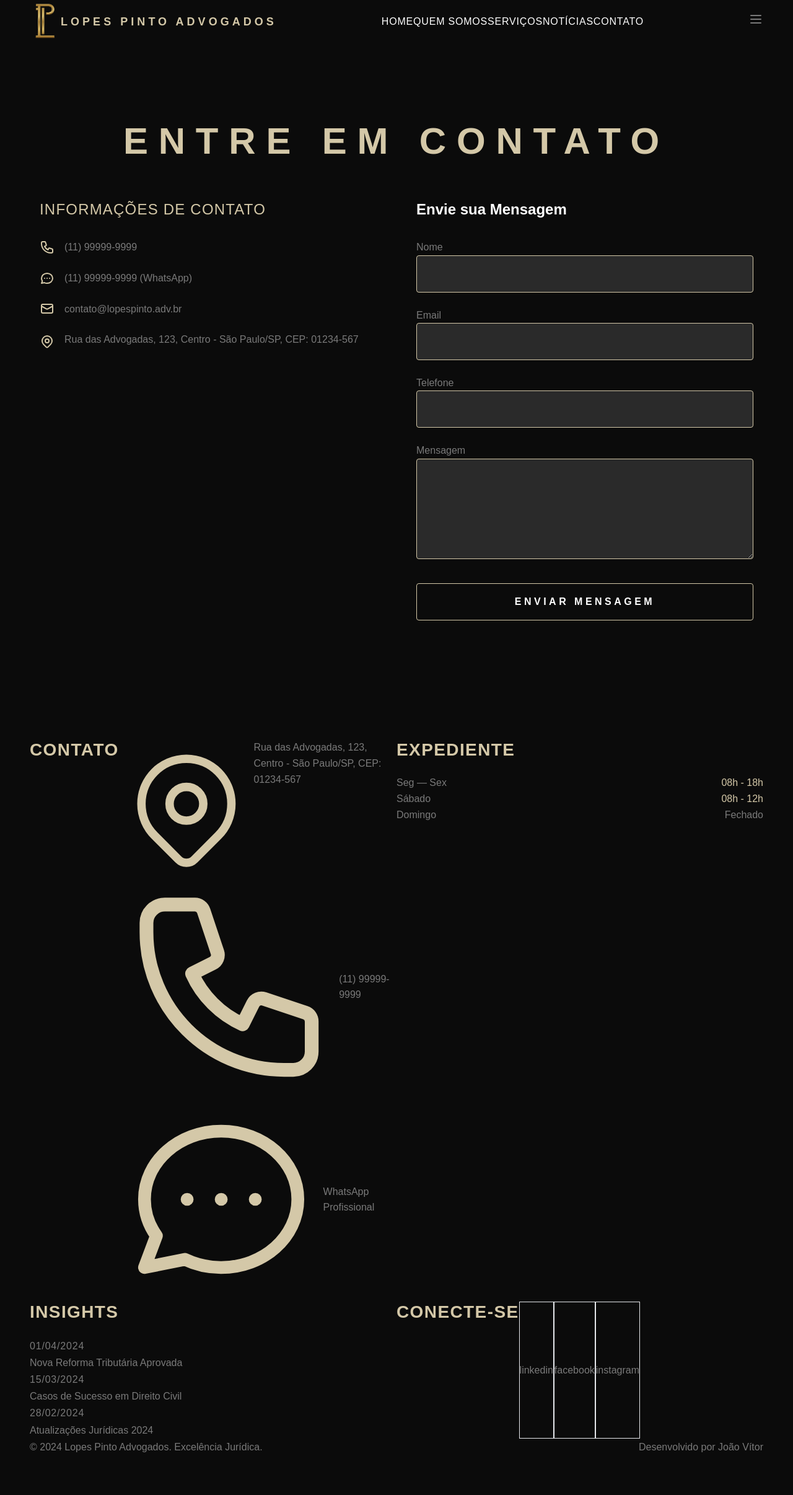
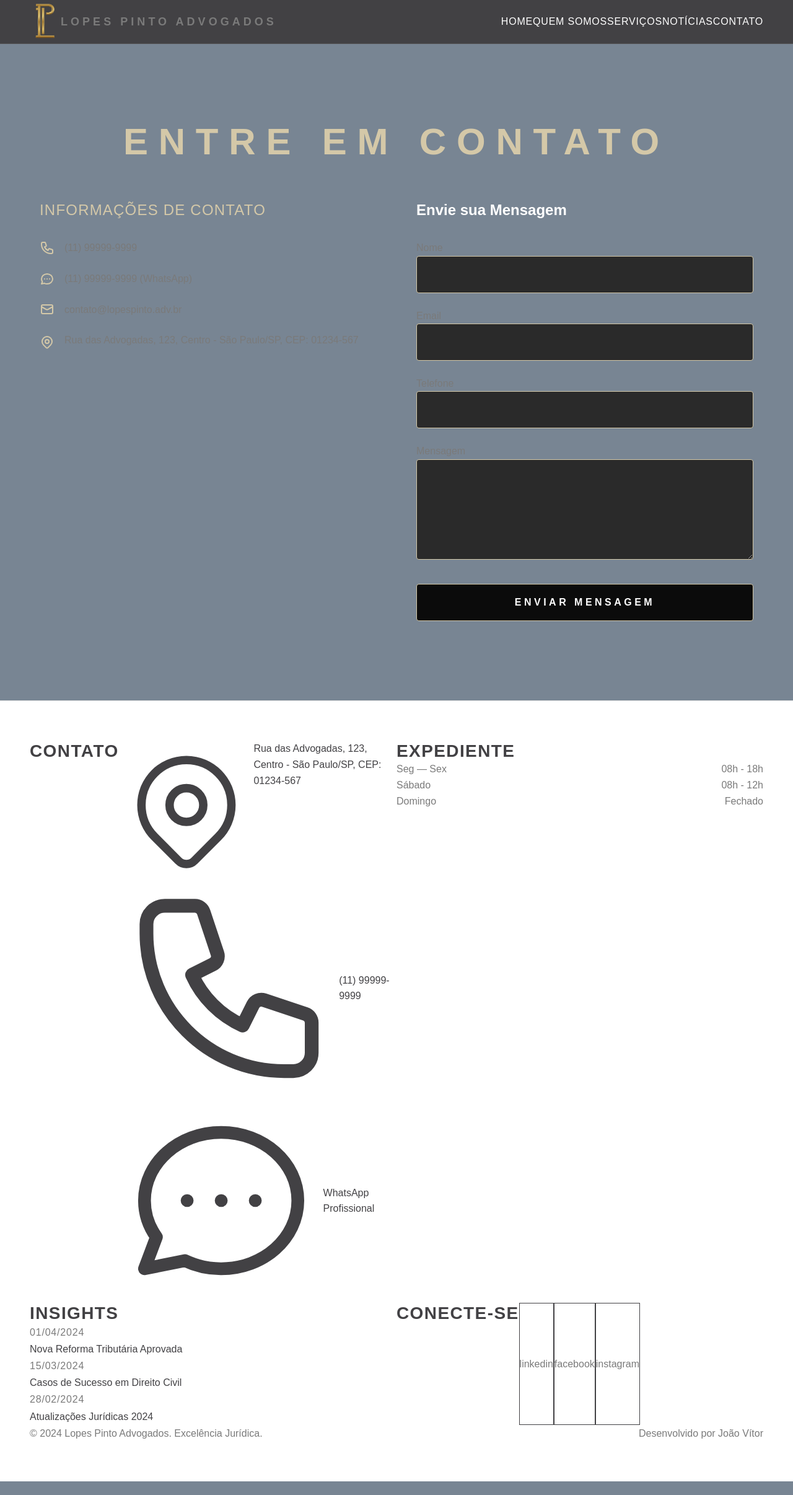
Before and after one commit to XavierJoao/ryan-escritorio, a Next.js app: page /contato in a window 1280 px wide. Shown: the whole page at 62% size. After the commit the page ends 2390 px from the top, so only its background shows below. Built offline with nearby package versions, Linux system fonts and the light colour scheme.

Commit message:
Modificação da identidade visual 09

```diff
--- a/components/layout/Footer.jsx
+++ b/components/layout/Footer.jsx
@@ -8,34 +8,34 @@ const Footer = () => {
   const latestNews = getNoticias().slice(0, 3);
 
   return (
-    <footer className="bg-black-deep text-gold-champagne py-16 border-t border-gold-champagne">
-      <div className="container mx-auto px-6 md:px-12">
+    <footer className="z-50 relative" style={{ backgroundColor: '#FFFFFF', borderTop: '1px solid #E5E5E5' }}>
+      <div className="container mx-auto px-6 md:px-12 py-16">
         <div className="grid grid-cols-1 md:grid-cols-2 lg:grid-cols-4 gap-12">
 
           {/* Informações de Contato */}
           <div className="flex flex-col">
-            <h3 className="text-sm font-bold uppercase tracking-wider text-gold-champagne mb-6 font-montserrat-alternates">Contato</h3>
-            <div className="space-y-4">
+            <h3 className="text-sm font-bold uppercase tracking-wider" style={{ color: '#424144' }}>Contato</h3>
+            <div className="space-y-4 mt-6">
               <div className="flex items-start gap-3">
-                <svg className="w-5 h-5 text-gold-champagne mt-1 shrink-0" fill="none" stroke="currentColor" viewBox="0 0 24 24">
+                <svg className="w-5 h-5 mt-1 shrink-0" fill="none" stroke="currentColor" viewBox="0 0 24 24" style={{ color: '#424144' }}>
                   <path strokeLinecap="round" strokeLinejoin="round" strokeWidth={1.5} d="M17.657 16.657L13.414 20.9a1.998 1.998 0 01-2.827 0l-4.244-4.243a8 8 0 1111.314 0z" />
                   <path strokeLinecap="round" strokeLinejoin="round" strokeWidth={1.5} d="M15 11a3 3 0 11-6 0 3 3 0 016 0z" />
                 </svg>
-                <span className="text-sm leading-relaxed text-gray-medium">{getEnderecoCompleto()}</span>
+                <span className="text-sm leading-relaxed" style={{ color: '#424144' }}>{getEnderecoCompleto()}</span>
               </div>
 
               <div className="flex items-center gap-3">
-                <svg className="w-5 h-5 text-gold-champagne shrink-0" fill="none" stroke="currentColor" viewBox="0 0 24 24">
+                <svg className="w-5 h-5 shrink-0" fill="none" stroke="currentColor" viewBox="0 0 24 24" style={{ color: '#424144' }}>
                   <path strokeLinecap="round" strokeLinejoin="round" strokeWidth={1.5} d="M3 5a2 2 0 012-2h3.28a1 1 0 01.948.684l1.498 4.493a1 1 0 01-.502 1.21l-2.257 1.13a11.042 11.042 0 005.516 5.516l1.13-2.257a1 1 0 011.21-.502l4.493 1.498a1 1 0 01.684.949V19a2 2 0 01-2 2h-1C9.716 21 3 14.284 3 6V5z" />
                 </svg>
-                <span className="text-sm text-gray-medium">{siteConfig.contato.telefone}</span>
+                <span className="text-sm" style={{ color: '#424144' }}>{siteConfig.contato.telefone}</span>
               </div>
 
               <div className="flex items-center gap-3">
-                <svg className="w-5 h-5 text-gold-champagne shrink-0" fill="none" stroke="currentColor" viewBox="0 0 24 24">
+                <svg className="w-5 h-5 shrink-0" fill="none" stroke="currentColor" viewBox="0 0 24 24" style={{ color: '#424144' }}>
                   <path strokeLinecap="round" strokeLinejoin="round" strokeWidth={1.5} d="M8 12h.01M12 12h.01M16 12h.01M21 12c0 4.418-4.03 8-9 8a9.863 9.863 0 01-4.255-.949L3 20l1.395-3.72C3.512 15.042 3 13.574 3 12c0-4.418 4.03-8 9-8s9 3.582 9 8z" />
                 </svg>
-                <a href={`https://wa.me/${siteConfig.contato.whatsapp}`} className="text-sm text-gray-medium hover:text-gold-champagne transition-colors">
+                <a href={`https://wa.me/${siteConfig.contato.whatsapp}`} className="text-sm transition-colors hover:opacity-70" style={{ color: '#424144' }}>
                   WhatsApp Profissional
                 </a>
               </div>
@@ -44,17 +44,17 @@ const Footer = () => {
 
           {/* Horário */}
           <div>
-            <h3 className="text-sm font-bold uppercase tracking-wider text-gold-champagne mb-6 font-montserrat-alternates">Expediente</h3>
-            <ul className="space-y-3 text-sm text-gray-medium">
-              <li className="flex justify-between border-b border-gold-champagne pb-2">
+            <h3 className="text-sm font-bold uppercase tracking-wider" style={{ color: '#424144' }}>Expediente</h3>
+            <ul className="space-y-3 text-sm mt-6" style={{ color: '#424144' }}>
+              <li className="flex justify-between border-b pb-2" style={{ borderColor: '#E5E5E5' }}>
                 <span>Seg — Sex</span>
-                <span className="text-gold-champagne">08h - 18h</span>
+                <span className="font-medium">08h - 18h</span>
               </li>
-              <li className="flex justify-between border-b border-gold-champagne pb-2">
+              <li className="flex justify-between border-b pb-2" style={{ borderColor: '#E5E5E5' }}>
                 <span>Sábado</span>
-                <span className="text-gold-champagne">08h - 12h</span>
+                <span className="font-medium">08h - 12h</span>
               </li>
-              <li className="flex justify-between text-gray-medium">
+              <li className="flex justify-between">
                 <span>Domingo</span>
                 <span>Fechado</span>
               </li>
@@ -63,12 +63,12 @@ const Footer = () => {
 
           {/* Últimas Notícias */}
           <div>
-            <h3 className="text-sm font-bold uppercase tracking-wider text-gold-champagne mb-6 font-montserrat-alternates">Insights</h3>
-            <div className="space-y-4">
+            <h3 className="text-sm font-bold uppercase tracking-wider" style={{ color: '#424144' }}>Insights</h3>
+            <div className="space-y-4 mt-6">
               {latestNews.map((noticia) => (
                 <Link key={noticia.id} href={`/noticias/${noticia.slug}`} className="group block">
-                  <p className="text-xs text-gray-medium mb-1 uppercase tracking-wider">{formatarData(noticia.date)}</p>
-                  <p className="text-sm font-medium group-hover:text-gold-champagne transition-colors line-clamp-2 text-gray-medium">
+                  <p className="text-xs mb-1 uppercase tracking-wider transition-colors" style={{ color: '#7A7A7A' }}>{formatarData(noticia.date)}</p>
+                  <p className="text-sm font-medium line-clamp-2 group-hover:opacity-70 transition-opacity" style={{ color: '#424144' }}>
                     {noticia.title}
                   </p>
                 </Link>
@@ -78,13 +78,14 @@ const Footer = () => {
 
           {/* Redes Sociais e Logo */}
           <div className="flex flex-col">
-            <h3 className="text-sm font-bold uppercase tracking-wider text-gold-champagne mb-6 font-montserrat-alternates">Conecte-se</h3>
-            <div className="flex gap-3">
+            <h3 className="text-sm font-bold uppercase tracking-wider" style={{ color: '#424144' }}>Conecte-se</h3>
+            <div className="flex gap-3 mt-6">
               {['linkedin', 'facebook', 'instagram'].map((rede) => (
                 <a
                   key={rede}
                   href={siteConfig.redesSociais[rede]}
-                  className="w-10 h-10 border border-gold-champagne rounded-full flex items-center justify-center hover:bg-gold-champagne hover:text-black-deep transition-all"
+                  className="w-10 h-10 border rounded-full flex items-center justify-center hover:opacity-70 transition-all"
+                  style={{ borderColor: '#424144', color: '#424144' }}
                 >
                   <span className="sr-only">{rede}</span>
                   {/* Substitua aqui pelos ícones específicos se desejar */}
@@ -97,11 +98,11 @@ const Footer = () => {
         </div>
 
         {/* Copyright */}
-        <div className="border-t border-gold-champagne mt-12 pt-6 flex flex-col md:flex-row justify-between items-center gap-4">
-          <p className="text-sm text-gray-medium">
+        <div className="border-t mt-12 pt-6 flex flex-col md:flex-row justify-between items-center gap-4" style={{ borderColor: '#E5E5E5', color: '#424144' }}>
+          <p className="text-sm">
             © 2024 {siteConfig.nome}. Excelência Jurídica.
           </p>
-          <p className="text-sm text-gray-medium">
+          <p className="text-sm">
             Desenvolvido por João Vítor
           </p>
         </div>
--- a/components/layout/Header.jsx
+++ b/components/layout/Header.jsx
@@ -1,22 +1,12 @@
 "use client";
-import React, { useState } from 'react';
+import React from 'react';
 import Link from 'next/link';
 import Image from 'next/image';
 import { siteConfig } from '@/config/site';
 
 const Header = () => {
-  const [isOpen, setIsOpen] = useState(false);
-
-  const toggleMenu = () => {
-    setIsOpen(!isOpen);
-  };
-
-  const closeMenu = () => {
-    setIsOpen(false);
-  };
-
   return (
-    <header className="sticky top-0 z-10 bg-black-deep border-b border-gold-champagne">
+    <header className="sticky top-0 z-50" style={{ backgroundColor: '#424144', borderBottom: '1px solid rgba(255, 255, 255, 0.1)' }}>
       <div className="container mx-auto px-6 md:px-12 py-6">
         <div className="flex justify-between items-center">
           {/* Logo */}
@@ -28,87 +18,28 @@ const Header = () => {
               height={50}
               className="rounded-sm"
             />
-            <span className="text-gold-champagne font-bold uppercase tracking-widest text-lg font-montserrat-alternates">Lopes Pinto Advogados</span>
+            <span className="text-white font-bold uppercase tracking-widest text-lg font-montserrat-alternates">Lopes Pinto Advogados</span>
           </div>
 
-          {/* Desktop Navigation */}
-          <nav className="hidden md:flex space-x-12">
-            <Link href="/" className="text-white-pure hover:text-gold-champagne transition-fast font-medium uppercase tracking-wider text-sm">
+          {/* Navigation */}
+          <nav className="flex space-x-12">
+            <Link href="/" className="text-white hover:opacity-80 transition-fast font-medium uppercase tracking-wider text-sm">
               Home
             </Link>
-            <Link href="/quem-somos" className="text-white-pure hover:text-gold-champagne transition-fast font-medium uppercase tracking-wider text-sm">
+            <Link href="/quem-somos" className="text-white hover:opacity-80 transition-fast font-medium uppercase tracking-wider text-sm">
               Quem Somos
             </Link>
-            <Link href="/servicos" className="text-white-pure hover:text-gold-champagne transition-fast font-medium uppercase tracking-wider text-sm">
+            <Link href="/servicos" className="text-white hover:opacity-80 transition-fast font-medium uppercase tracking-wider text-sm">
               Serviços
             </Link>
-            <Link href="/noticias" className="text-white-pure hover:text-gold-champagne transition-fast font-medium uppercase tracking-wider text-sm">
+            <Link href="/noticias" className="text-white hover:opacity-80 transition-fast font-medium uppercase tracking-wider text-sm">
               Notícias
             </Link>
-            <Link href="/contato" className="text-white-pure hover:text-gold-champagne transition-fast font-medium uppercase tracking-wider text-sm">
+            <Link href="/contato" className="text-white hover:opacity-80 transition-fast font-medium uppercase tracking-wider text-sm">
               Contato
             </Link>
           </nav>
-
-          {/* Mobile Menu Button */}
-          <div className="md:hidden">
-            <button
-              onClick={toggleMenu}
-              className="text-white-pure hover:text-gold-champagne focus:outline-none transition-fast"
-            >
-              <svg className="w-6 h-6" fill="none" stroke="currentColor" viewBox="0 0 24 24">
-                {isOpen ? (
-                  <path strokeLinecap="round" strokeLinejoin="round" strokeWidth={2} d="M6 18L18 6M6 6l12 12" />
-                ) : (
-                  <path strokeLinecap="round" strokeLinejoin="round" strokeWidth={2} d="M4 6h16M4 12h16M4 18h16" />
-                )}
-              </svg>
-            </button>
-          </div>
         </div>
-
-        {/* Mobile Navigation */}
-        {isOpen && (
-          <div className="md:hidden mt-6 pb-6 border-t border-gold-champagne pt-6">
-            <nav className="flex flex-col space-y-4">
-              <Link
-                href="/"
-                onClick={closeMenu}
-                className="text-white-pure hover:text-gold-champagne transition-fast font-medium uppercase tracking-wider text-sm"
-              >
-                Home
-              </Link>
-              <Link
-                href="/quem-somos"
-                onClick={closeMenu}
-                className="text-white-pure hover:text-gold-champagne transition-fast font-medium uppercase tracking-wider text-sm"
-              >
-                Quem Somos
-              </Link>
-              <Link
-                href="/servicos"
-                onClick={closeMenu}
-                className="text-white-pure hover:text-gold-champagne transition-fast font-medium uppercase tracking-wider text-sm"
-              >
-                Serviços
-              </Link>
-              <Link
-                href="/noticias"
-                onClick={closeMenu}
-                className="text-white-pure hover:text-gold-champagne transition-fast font-medium uppercase tracking-wider text-sm"
-              >
-                Notícias
-              </Link>
-              <Link
-                href="/contato"
-                onClick={closeMenu}
-                className="text-white-pure hover:text-gold-champagne transition-fast font-medium uppercase tracking-wider text-sm"
-              >
-                Contato
-              </Link>
-            </nav>
-          </div>
-        )}
       </div>
     </header>
   );
--- a/src/app/layout.js
+++ b/src/app/layout.js
@@ -25,7 +25,7 @@ export const metadata = {
 export default function RootLayout({ children }) {
   return (
     <html lang="pt-BR">
-      <body className="bg-black-deep min-h-screen">
+      <body style={{ backgroundColor: '#788593', minHeight: '100vh', color: '#424144', fontFamily: 'Montserrat, sans-serif' }}>
         {children}
       </body>
     </html>
--- a/styles/globals.css
+++ b/styles/globals.css
@@ -37,8 +37,8 @@
 
   html {
     scroll-behavior: smooth;
-    background-color: var(--color-black-deep);
-    color: var(--color-white-pure);
+    background-color: #788593;
+    color: #424144;
     font-family: var(--font-body);
     font-size: 16px;
     line-height: 1.6;
@@ -47,8 +47,8 @@
   body {
     margin: 0;
     min-height: 100vh;
-    background-color: var(--color-black-deep);
-    color: var(--color-white-pure);
+    background-color: #788593;
+    color: #424144;
     font-family: var(--font-body);
     -webkit-font-smoothing: antialiased;
     -moz-osx-font-smoothing: grayscale;
```
